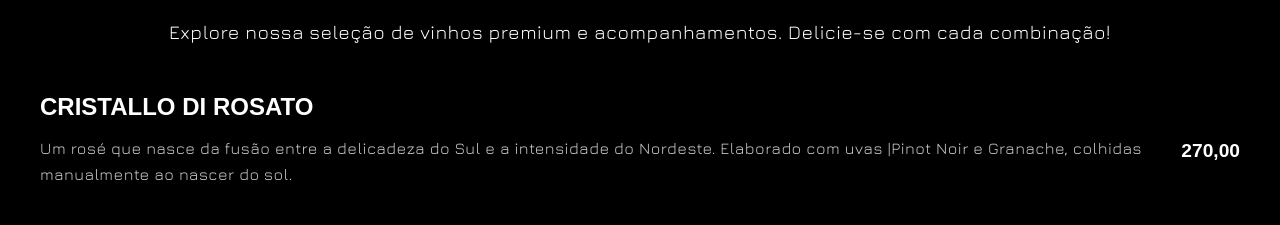
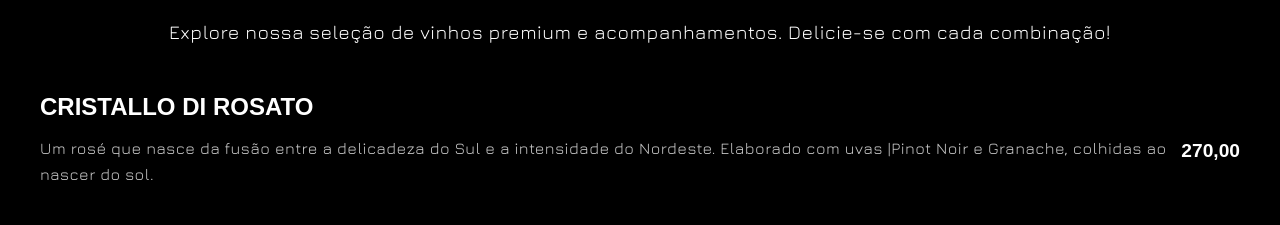
Before and after one commit to LY-LUAXX/Rosso-di-Valle, a plain HTML site: page index.html in a window 1280 px wide. Shown: the part 2742-2967 px from the top of the page. Drawn offline with nearby package versions, Linux system fonts and the light colour scheme.

Commit message:
Update index.html

```diff
--- a/index.html
+++ b/index.html
@@ -88,7 +88,7 @@
                     <h3>Cristallo di Rosato</h3>
                     <span class="price">270,00</span>
                     <p>
-                        Um rosé que nasce da fusão entre a delicadeza do Sul e a intensidade do Nordeste. Elaborado com uvas |Pinot Noir e Granache, colhidas manualmente ao nascer do sol.
+                        Um rosé que nasce da fusão entre a delicadeza do Sul e a intensidade do Nordeste. Elaborado com uvas |Pinot Noir e Granache, colhidas ao nascer do sol.
                     </p>
                 </div>
 
```
